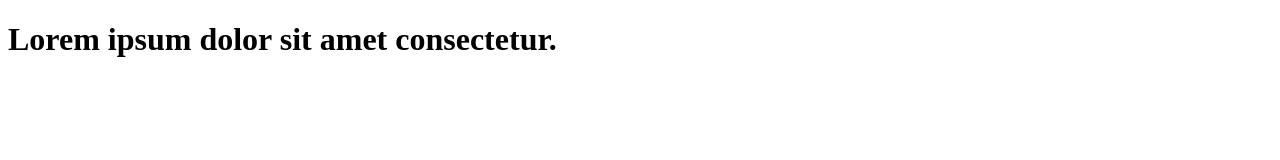
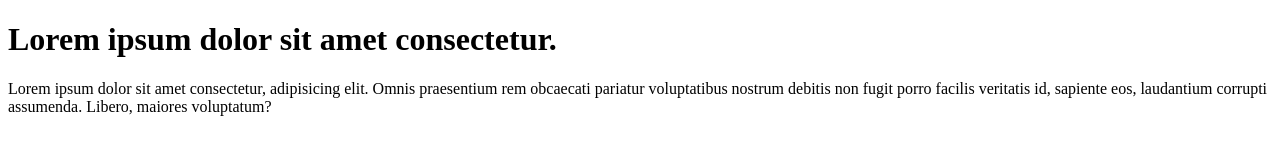
Before and after one commit to shirohinraj/learn-git, a plain HTML site: page index.html in a window 1280 px wide. Drawn offline with Linux system fonts and the light colour scheme.

Commit message:
add paragraph to code

```diff
--- a/index.html
+++ b/index.html
@@ -7,5 +7,6 @@
 </head>
 <body>
   <h1>Lorem ipsum dolor sit amet consectetur.</h1>
+  <p>Lorem ipsum dolor sit amet consectetur, adipisicing elit. Omnis praesentium rem obcaecati pariatur voluptatibus nostrum debitis non fugit porro facilis veritatis id, sapiente eos, laudantium corrupti assumenda. Libero, maiores voluptatum?</p>
 </body>
 </html>
```
